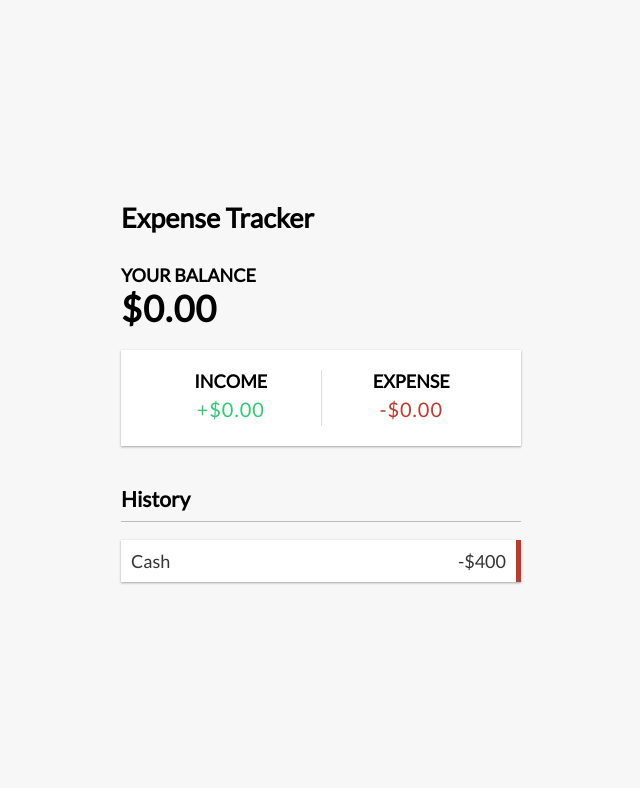
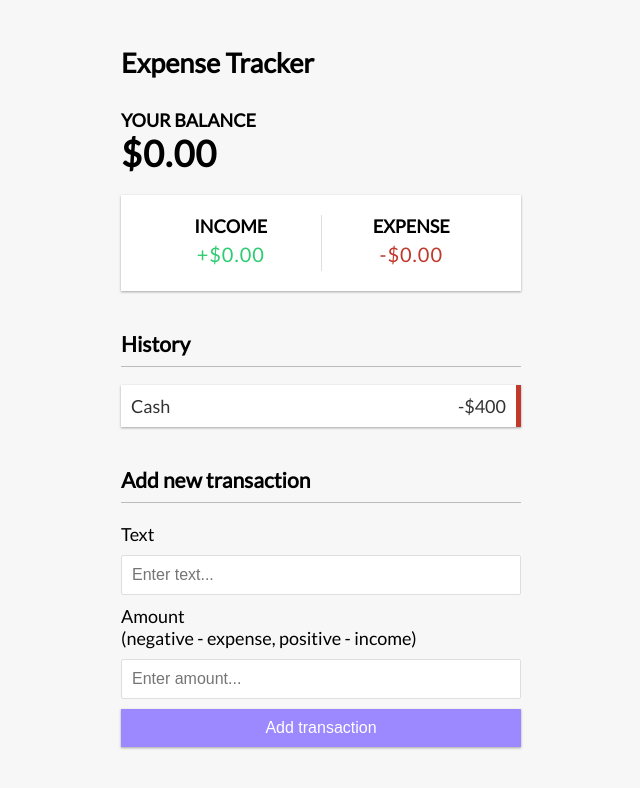
Before and after one commit to tuncerdamat/react-expense-tracker, a React (Create React App) app: page / in a window 1280 px wide. Shown: the top 788 px of the page, without its empty margins (319-959 px from the left). Built offline with nearby package versions, Linux system fonts and the light colour scheme.

Commit message:
Append AddTransaction component to the container

```diff
--- a/src/App.js
+++ b/src/App.js
@@ -14,6 +14,7 @@ function App() {
           <Balance />
           <IncomeExpenses />
           <TransactionList />
+          <AddTransaction />
       </div>
     </div>
   );
```
